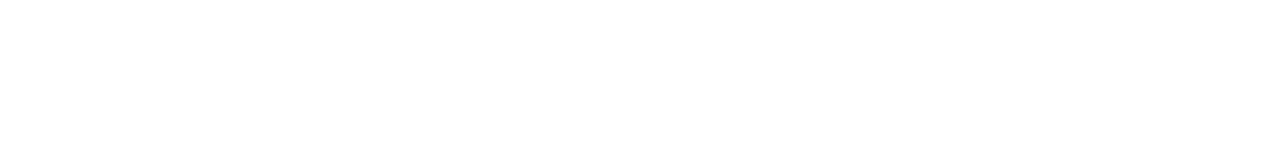
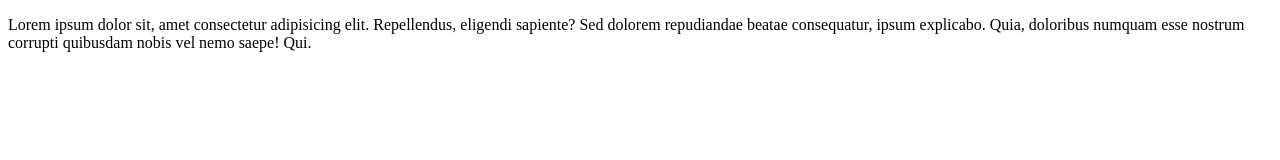
Before and after one commit to phumipatsrisu/myproject, a plain HTML site: page index.html in a window 1280 px wide. Drawn offline with Linux system fonts and the light colour scheme.

Commit message:
add lorem

```diff
--- a/index.html
+++ b/index.html
@@ -6,6 +6,6 @@
     <title>Document</title>
 </head>
 <body>
-
+ <p>Lorem ipsum dolor sit, amet consectetur adipisicing elit. Repellendus, eligendi sapiente? Sed dolorem repudiandae beatae consequatur, ipsum explicabo. Quia, doloribus numquam esse nostrum corrupti quibusdam nobis vel nemo saepe! Qui.</p>
 </body>
 </html>
```
